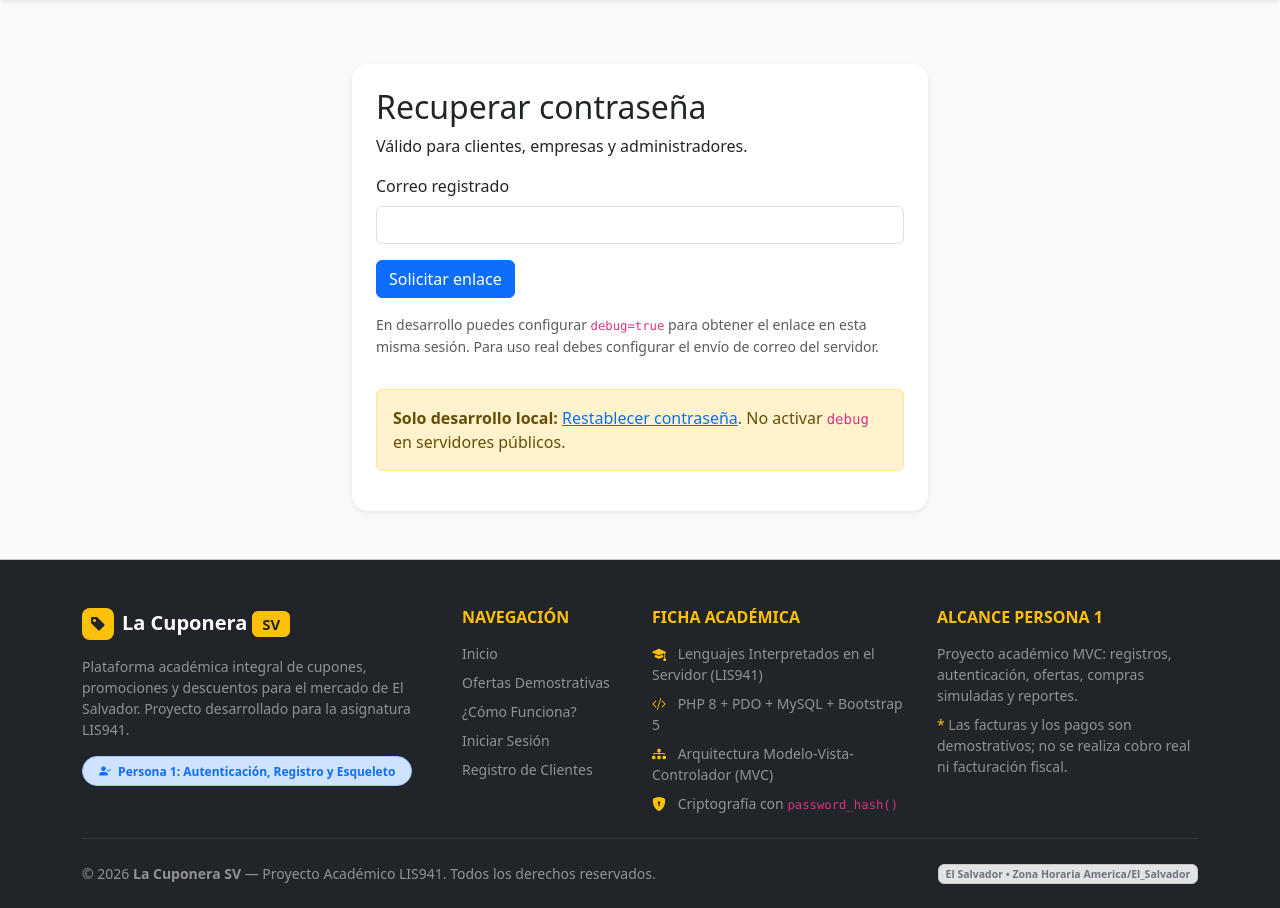
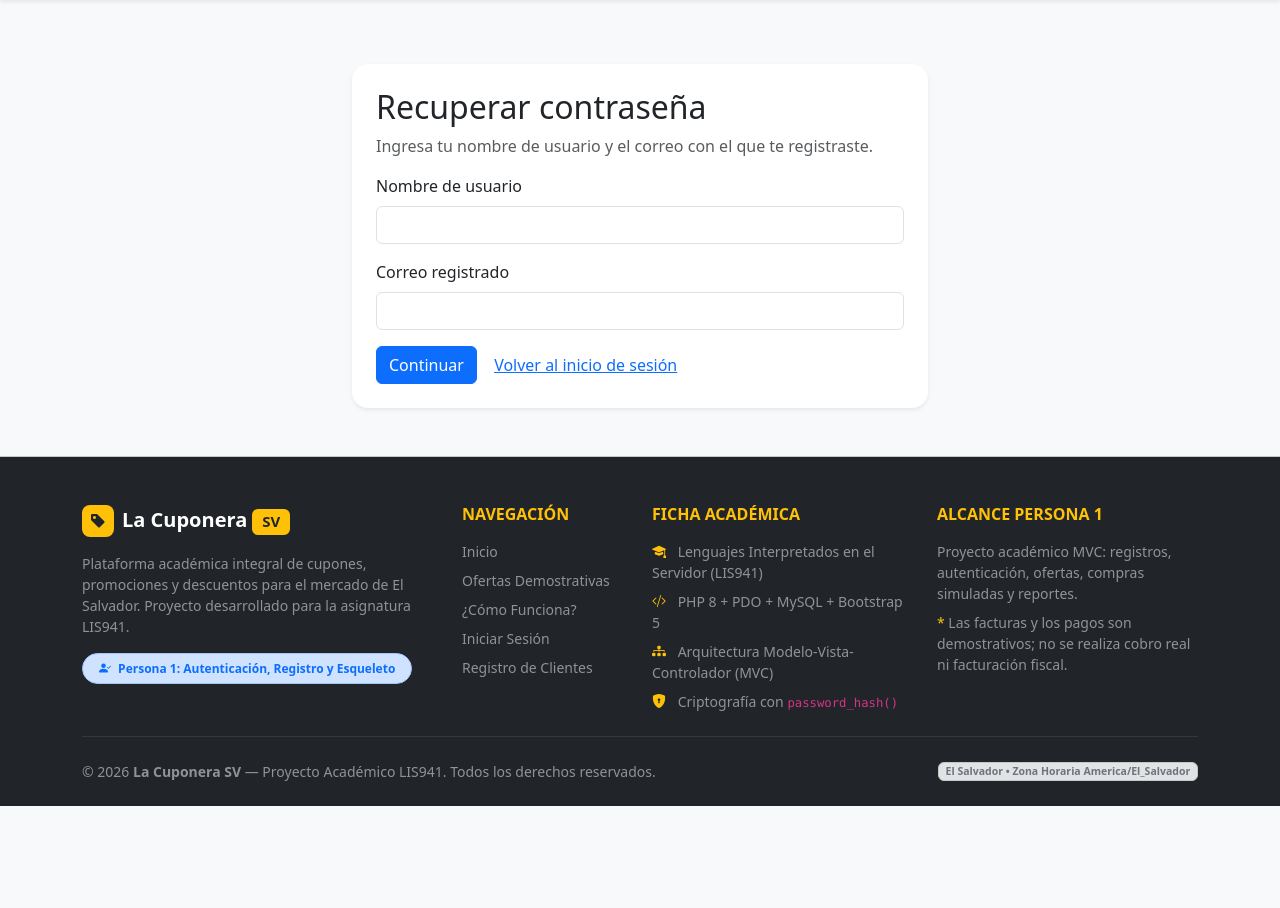
Before and after one commit to jennifer2400/TAREA3-LIS941, a PHP site: the page made by app/views/auth/password_reset.php in a window 1280 px wide. Shown: the part 56-964 px from the top of the page. After the commit the page ends 862 px from the top, so only its background shows below. Run offline with PHP 8.4, Linux system fonts and the light colour scheme; the template is opened without the code that fills it, so the values that code supplies are empty; the visitor is signed in with stand-in values (Sample User, id 1).

Commit message:
Add files via upload

```diff
--- a/app/views/auth/password_reset.php
+++ b/app/views/auth/password_reset.php
@@ -1,4 +1,22 @@
-<?php $pageTitle='Recuperar contraseña';require __DIR__.'/../layouts/header.php';require __DIR__.'/../layouts/navbar.php';require __DIR__.'/../layouts/alerts.php';?>
-<div class="container py-5" style="max-width:600px"><div class="card border-0 shadow-sm rounded-4 p-4"><h2>Recuperar contraseña</h2><p>Válido para clientes, empresas y administradores.</p><form method="post" action="<?=url('/recuperar-password')?>"><?=Csrf::field()?><label class="form-label" for="correo">Correo registrado</label><input class="form-control mb-3" type="email" id="correo" name="correo" required><button class="btn btn-primary">Solicitar enlace</button></form><p class="text-muted mt-3 small">En desarrollo puedes configurar <code>debug=true</code> para obtener el enlace en esta misma sesión. Para uso real debes configurar el envío de correo del servidor.</p>
-<?php $cfg=require __DIR__.'/../../config/config.php';$local=in_array($_SERVER['REMOTE_ADDR']??'', ['127.0.0.1','::1'],true);if(($cfg['app']['env']??'')==='development' && !empty($cfg['app']['debug']) && $local && !empty($_SESSION['development_reset_link'])):$resetLink=$_SESSION['development_reset_link'];unset($_SESSION['development_reset_link']);?><div class="alert alert-warning mt-3"><strong>Solo desarrollo local:</strong> <a href="<?=e($resetLink)?>">Restablecer contraseña</a>. No activar <code>debug</code> en servidores públicos.</div><?php endif;?></div></div>
-<?php require __DIR__.'/../layouts/footer.php'; ?>
+<?php
+$pageTitle = 'Recuperar contraseña';
+require __DIR__ . '/../layouts/header.php';
+require __DIR__ . '/../layouts/navbar.php';
+require __DIR__ . '/../layouts/alerts.php';
+?>
+<div class="container py-5" style="max-width:600px">
+  <div class="card border-0 shadow-sm rounded-4 p-4">
+    <h2 class="mb-2">Recuperar contraseña</h2>
+    <p class="text-muted">Ingresa tu nombre de usuario y el correo con el que te registraste.</p>
+    <form method="post" action="<?= e(url('/recuperar-password')) ?>">
+      <?= Csrf::field() ?>
+      <label for="usuario" class="form-label">Nombre de usuario</label>
+      <input class="form-control mb-3" type="text" name="usuario" id="usuario" autocomplete="username" maxlength="50" required>
+      <label for="correo" class="form-label">Correo registrado</label>
+      <input class="form-control mb-3" type="email" name="correo" id="correo" autocomplete="email" maxlength="100" required>
+      <button type="submit" class="btn btn-primary">Continuar</button>
+      <a class="btn btn-link" href="<?= e(url('/login')) ?>">Volver al inicio de sesión</a>
+    </form>
+  </div>
+</div>
+<?php require __DIR__ . '/../layouts/footer.php'; ?>
```
Also changed, not shown: app/views/auth/password_new.php (+26 -5 lines).
